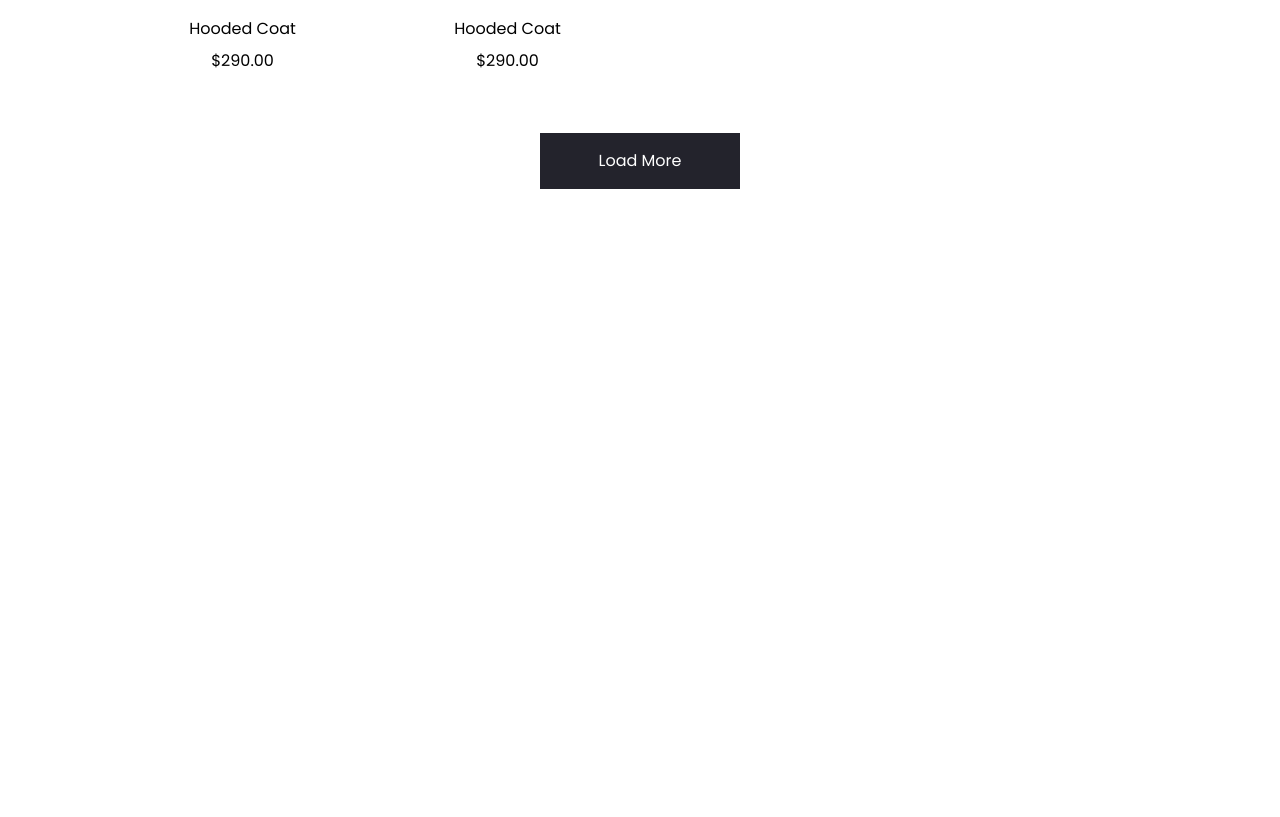
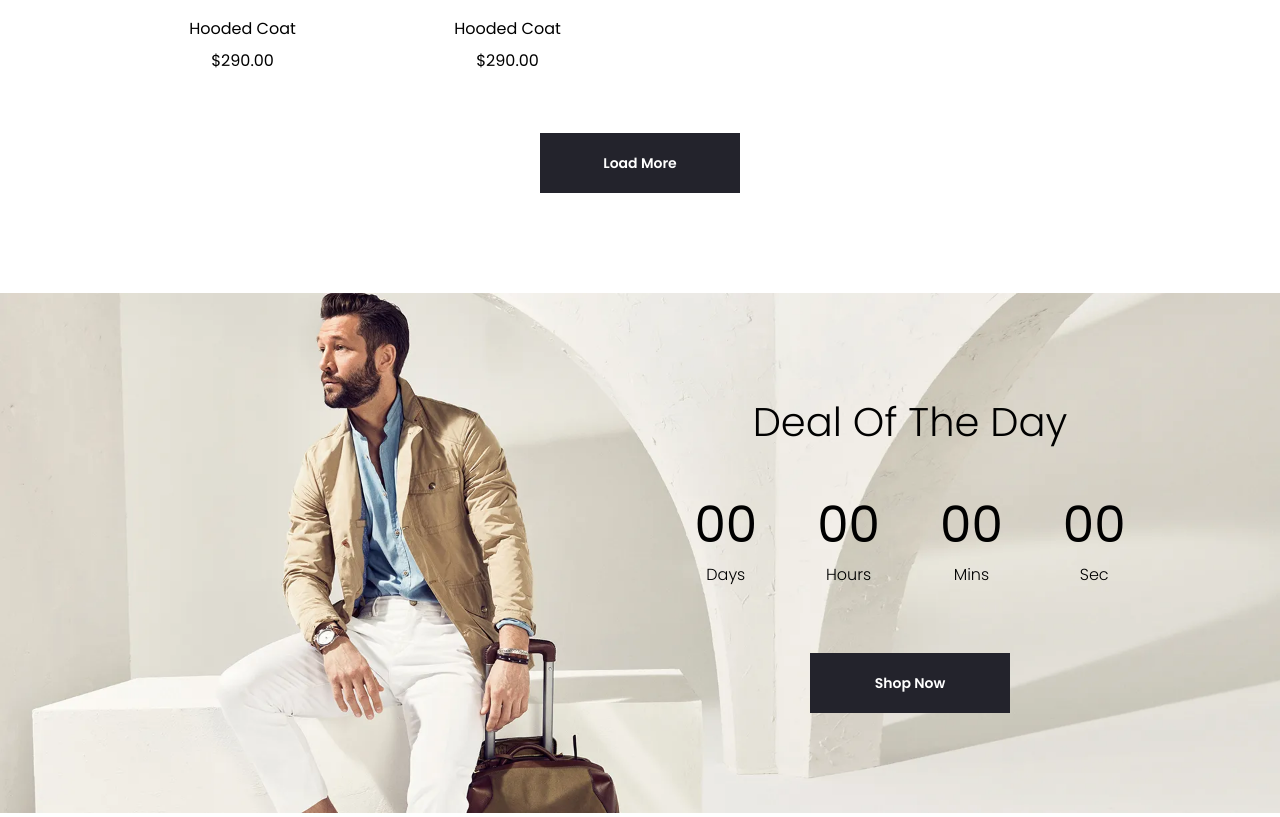
Before and after one commit to PhanTuanManh/f8-fullstack-module-js, a website: page public/index.html in a window 1280 px wide. Shown: the part 2421-3238 px from the top of the page. Drawn offline with nearby package versions, Linux system fonts and the light colour scheme; files that its build step writes are made by us from their sources.

Commit message:
count_down

```diff
--- a/public/index.html
+++ b/public/index.html
@@ -501,21 +501,59 @@
                 >
               </div>
             </div>
-            <div
-              class="load-more flex flex-col items-center justify-center mt-[30px]"
-            >
+            <div class="load-more mp-button-container">
               <a
-                href="#!"
-                class="bg-primary text-white px-4 py-4 min-w-[200px] text-center cursor-pointer hover:bg-[#FF6962] transition-ease-in-out mp-transition-3"
+                href="#"
+                class="bg-primary font-semibold text-sm text-white px-4 py-5 min-w-[200px] text-center cursor-pointer hover:bg-[#FF6962] transition-ease-in-out mp-transition-3"
                 >Load More</a
               >
             </div>
           </section>
           <!-- End Hot Sale -->
-          <section class="category min-h-dvh"></section>
-          <!-- End Category -->
-          <section class="product"></section>
-          <!-- End Product -->
+          <section class="deal mt-[100px] mb-[50px] relative">
+            <img
+              src="./assets/images/Count-down.webp"
+              alt=""
+              class="object-cover min-h-[250px] max-h-[650px] w-full"
+            />
+            <div
+              class="content absolute inset-0 px-[100px] flex flex-row items-center justify-center"
+            >
+              <div
+                class="wpb-container font-light w-1/2 ml-auto flex flex-col justify-between items-center gap-9"
+              >
+                <h4 class="text-[40px]">Deal Of The Day</h4>
+                <div
+                  class="timers flex flex-row justify-center items-center gap-[60px]"
+                >
+                  <span class="mp-time-box">
+                    <span class="mp-time">00</span>
+                    <span class="time-text">Days</span>
+                  </span>
+                  <span class="mp-time-box">
+                    <span class="mp-time">00</span>
+                    <span class="time-text">Hours</span>
+                  </span>
+                  <span class="mp-time-box">
+                    <span class="mp-time">00</span>
+                    <span class="time-text">Mins</span>
+                  </span>
+                  <span class="mp-time-box">
+                    <span class="mp-time">00</span>
+                    <span class="time-text">Sec</span>
+                  </span>
+                </div>
+                <div class="shop-now mp-button-container">
+                  <a
+                    href="#"
+                    class="bg-primary font-semibold text-sm text-white px-4 py-5 min-w-[200px] text-center cursor-pointer hover:bg-[#FF6962] transition-ease-in-out mp-transition-3"
+                    >Shop Now</a
+                  >
+                </div>
+              </div>
+            </div>
+          </section>
+          <!-- End Banner -->
         </main>
         <!-- End Main -->
         <!--
--- a/src/assets/css/input.css
+++ b/src/assets/css/input.css
@@ -20,6 +20,10 @@
 
 .mp-padding-section {
   @apply 3xl:px-0 px-5 mx-auto;
+}
+
+.mp-button-container {
+  @apply flex flex-col items-center justify-center mt-[30px];
 }
 
 .mp-top-menu-item {
@@ -65,3 +69,11 @@
 .mp-hot-sale-text-active {
   @apply text-primary;
 }
+
+.mp-time-box {
+  @apply flex flex-col justify-center items-center;
+}
+
+.mp-time {
+  @apply font-normal text-[50px];
+}
```
Also changed, not shown: public/assets/images/Count-down.webp (added).
